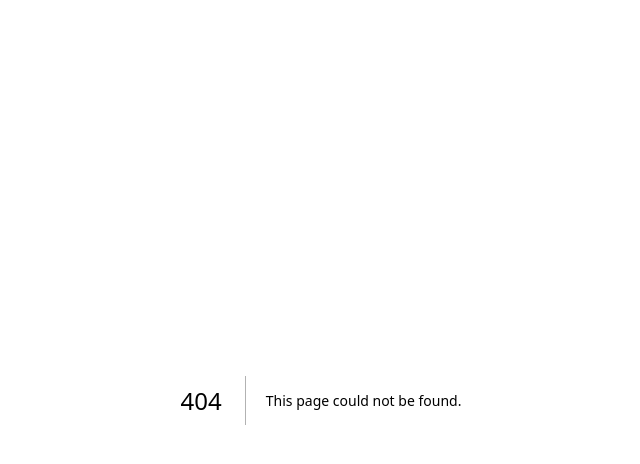
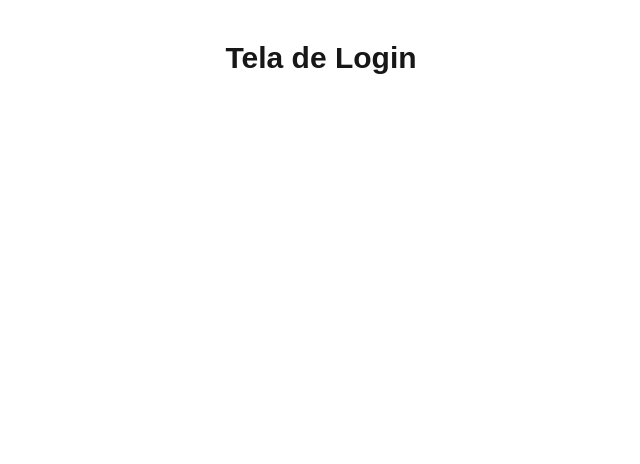
Before and after one commit to cce-fluxo/DDD-25.1-Tropa-Do-Oruam-Front, a Next.js app: page /login in a window 1280 px wide. Before the commit this address had no page. Shown: the top 464 px of the page, without its empty margins (319-959 px from the left). Built offline with nearby package versions, Linux system fonts and the light colour scheme.

Commit message:
criei pasta para as paginas

```diff
--- /dev/null
+++ b/app/(pages)/(SignIn)/(SignOut)/login/page.tsx
@@ -0,0 +1,7 @@
+export default function Login() {
+    return (
+        <h1 className = "text-3xl font-bold text-center mt-10">
+            Tela de Login
+        </h1>
+    )
+}
```
